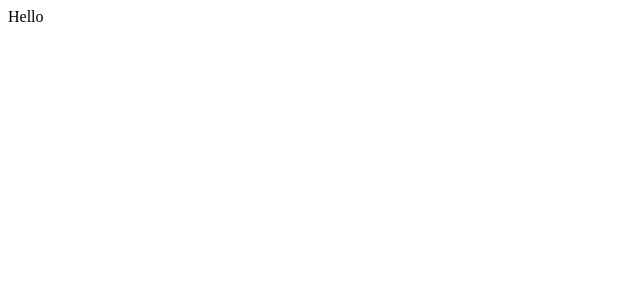
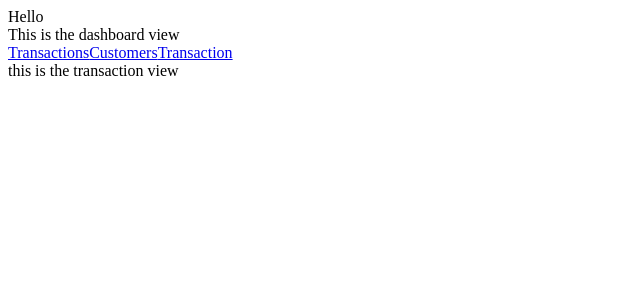
Before and after one commit to SymplyMatt/customer_dashboard_woven, a Vue app: page /dashboard/transactions in a window 1280 px wide. Before the commit this address had no page. Shown: the top 300 px of the page, without its empty margins (0-640 px from the left). Built offline with nearby package versions, Linux system fonts and the light colour scheme.

Commit message:
routes set up

```diff
--- /dev/null
+++ b/src/pages/CustomersView.vue
@@ -0,0 +1,11 @@
+<template>
+    <div>
+      this is the customer view
+    </div>
+  </template>
+
+  <script>
+  export default {
+    name: 'CustomersView',
+  }
+  </script>
--- /dev/null
+++ b/src/pages/DashboardView.vue
@@ -0,0 +1,20 @@
+<template>
+    <div>
+      This is the dashboard view
+      <aside>
+        <router-link to="/dashboard/transactions">Transactions</router-link>
+        <router-link to="/dashboard/customers">Customers</router-link>
+        <router-link to="/dashboard/transactions/:1234">Transaction</router-link>
+      </aside>
+
+      <main>
+        <router-view></router-view>
+      </main>
+    </div>
+  </template>
+
+  <script>
+  export default {
+    name: 'DashboardView',
+  }
+  </script>
--- a/src/pages/HomeView.vue
+++ /dev/null
@@ -1,11 +0,0 @@
-<template>
-  <div>This is the home page</div>
-</template>
-
-<script>
-// @ is an alias to /src
-
-export default {
-  name: 'HomeView'
-}
-</script>
--- /dev/null
+++ b/src/pages/TransactionDetailsView.vue
@@ -0,0 +1,11 @@
+<template>
+    <div>
+      This is the transaction details
+    </div>
+  </template>
+
+  <script>
+  export default {
+    name: 'TransactionDetailsView',
+  }
+  </script>
--- /dev/null
+++ b/src/pages/TransactionView.vue
@@ -0,0 +1,11 @@
+<template>
+    <div>
+      this is the transaction view
+    </div>
+  </template>
+
+  <script>
+  export default {
+    name: 'TransactionView',
+  }
+  </script>
--- a/src/router/index.js
+++ b/src/router/index.js
@@ -1,12 +1,40 @@
 import { createRouter, createWebHistory } from 'vue-router'
-import HomeView from '../pages/HomeView.vue'
+import DashboardView from '../pages/DashboardView.vue'
+import TransactionView from '../pages/TransactionView.vue'
+import TransactionDetailsView from '../pages/TransactionDetailsView.vue'
+import CustomersView from '../pages/CustomersView.vue'
 
 const routes = [
   {
-    path: '/',
-    name: 'home',
-    component: HomeView
+    path: '/dashboard',
+    component: DashboardView,
+    children: [
+      {
+        path: '',
+        name: 'dashboard-transactions',
+        component: TransactionView
+      },
+      {
+        path: 'transactions',
+        name: 'dashboard-transactions',
+        component: TransactionView
+      },
+      {
+        path: 'customers',
+        name: 'dashboard-customers',
+        component: CustomersView
+      },
+      {
+        path: 'transaction/:transactionId',
+        name: 'dashboard-transaction',
+        component: TransactionDetailsView
+      }
+    ]
   },
+  {
+    path: '/:pathMatch(.*)*',
+    redirect: { name: 'dashboard-transactions' }
+  }
 ]
 
 const router = createRouter({
```
